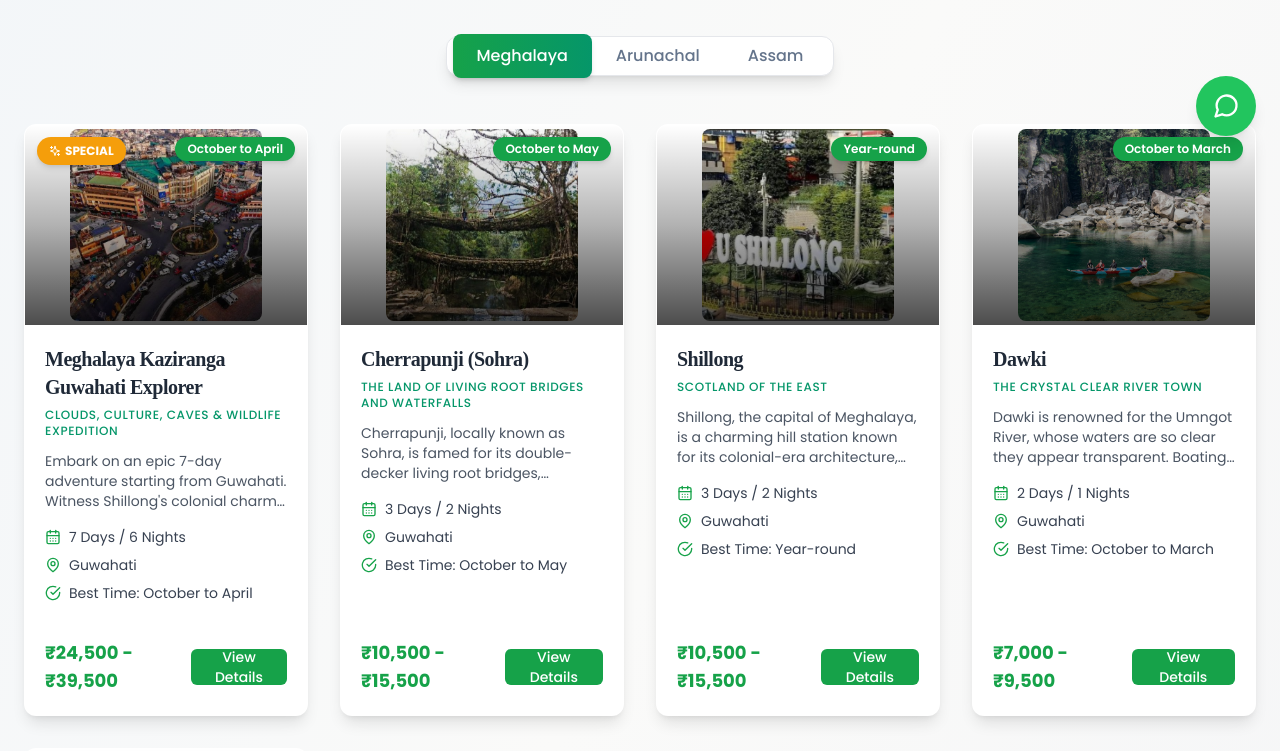
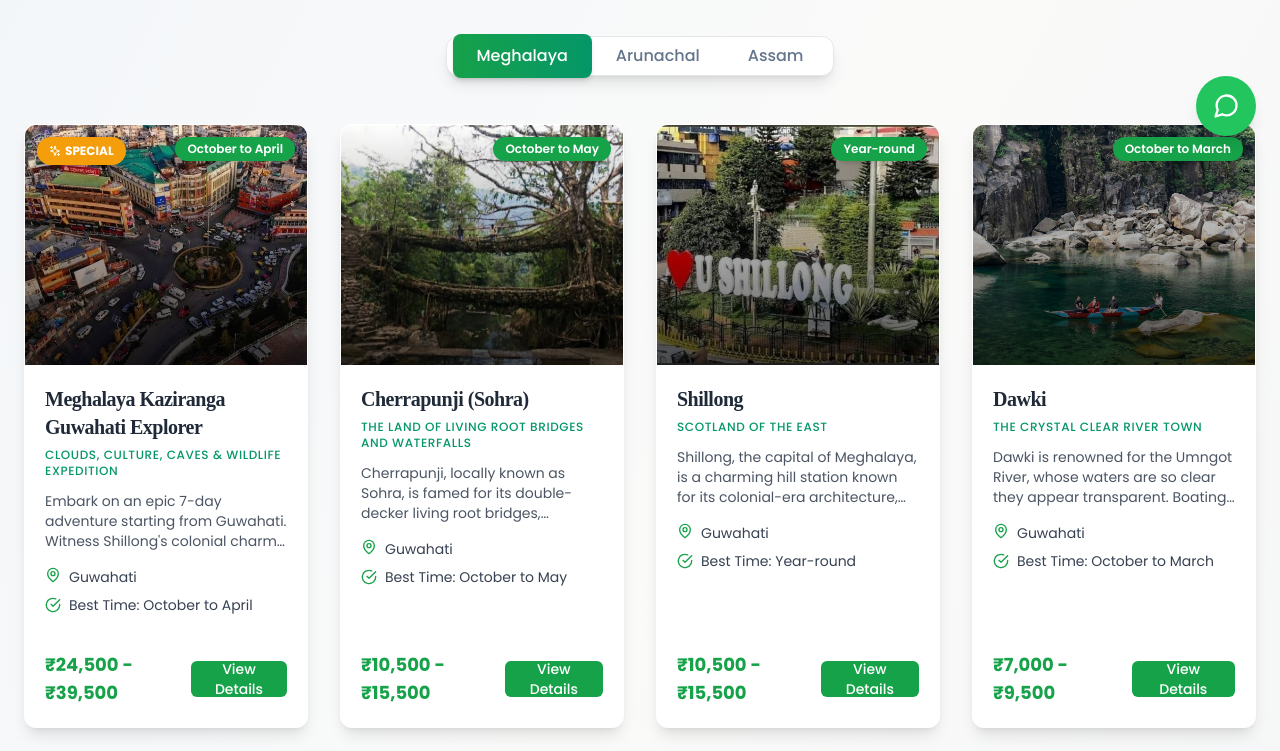
Before and after one commit to HeartCoder/Real, a React (Vite) app: page /destinations in a window 1280 px wide. Shown: the part 640-1391 px from the top of the page. Built offline with nearby package versions, Linux system fonts and the light colour scheme; a web font is replaced by a local one.

Commit message:
Update DestinationCard.jsx

```diff
--- a/src/components/page-specific/destinations/DestinationCard.jsx
+++ b/src/components/page-specific/destinations/DestinationCard.jsx
@@ -33,10 +33,9 @@ const DestinationCard = ({ destination, stateKey }) => {
       className="h-full group"
     >
       <Card className="overflow-hidden destination-card h-full flex flex-col bg-white shadow-lg rounded-xl border border-transparent hover:border-primary transition-all duration-300 ease-in-out transform hover:shadow-2xl">
-        {/* Fixed image size and cropping */}
-        <div className="relative flex justify-center items-center overflow-hidden" style={{ height: "200px" }}>
+        <div className="relative h-60 overflow-hidden">
           <img
-            className="w-48 h-48 object-cover rounded-lg group-hover:scale-110 transition-transform duration-500 ease-in-out"
+            className="w-full h-full object-cover group-hover:scale-110 transition-transform duration-500 ease-in-out"
             alt={destination.images[0]?.alt || `${destination.name} image`}
             src={cardImage}
           />
@@ -63,11 +62,7 @@ const DestinationCard = ({ destination, stateKey }) => {
         <CardContent className="flex-grow p-5 pt-0">
           <p className="text-sm text-gray-600 mb-4 line-clamp-3">{destination.description}</p>
           <div className="space-y-2 text-sm mb-4">
-            <div className="flex items-center text-gray-700">
-              <CalendarDays className="h-4 w-4 mr-2 text-primary" />
-              {durationDisplay}
-            </div>
-            <div className="flex items-center text-gray-700">
+            <div className="flex items-center-center text-gray-700">
               <MapPin className="h-4 w-4 mr-2 text-primary" />
               {destination.itinerary?.source || "Customizable Pickup"}
             </div>
```
